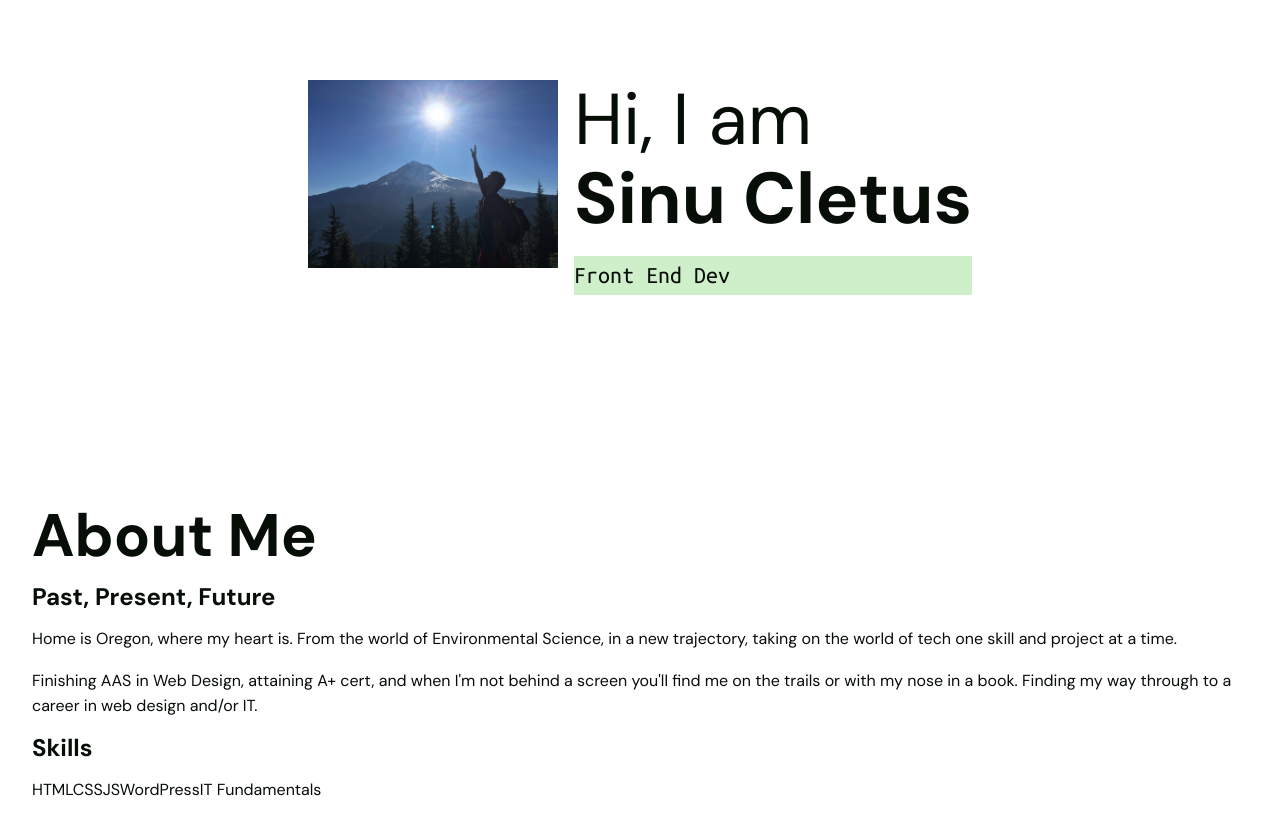
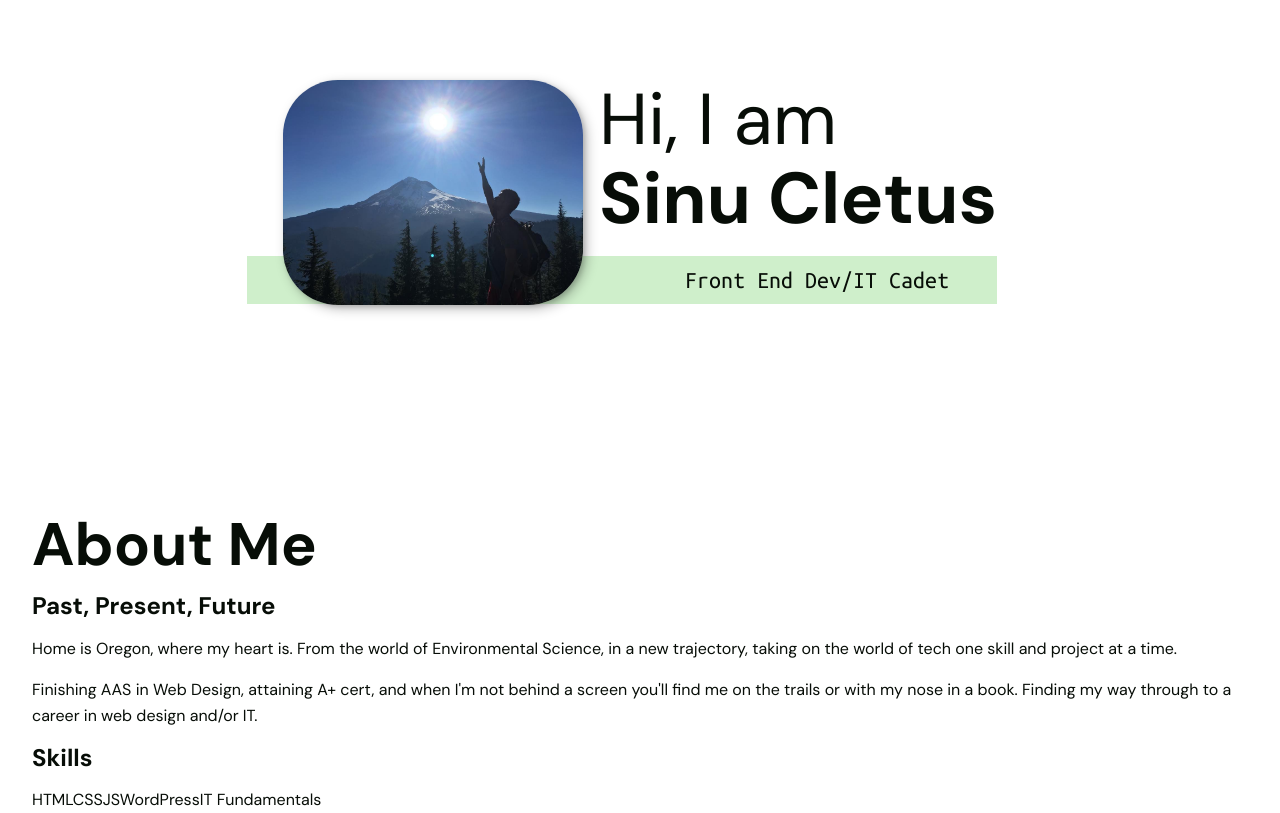
Before and after one commit to sinuCletus/portfolio, a plain HTML site: page index.html in a window 1280 px wide. Shown: the top 813 px of the page. Drawn offline with nearby package versions, Linux system fonts and the light colour scheme.

Commit message:
Add CSS Styling to finish layout of Introduction Section
The image in the introduction section is now positioned correctly
as well as the subtitle and title. The subtitle now has added
padding and calculated width to make it stretch out the full
width of the introduction section. It sits behind the image now
which has an z-index of 2 to keep it infront of the subtitle
content.

Toying with these positions will come later after the
other sections are also 90% done like this section is.

```diff
--- a/index.css
+++ b/index.css
@@ -27,6 +27,10 @@
     --clr-light: #fff;
     --clr-dark: #070d07;
     --clr-accent: #cfefcb;
+
+    /* box shadow */
+    --box-sh: .25em .25em .75em rgba(0,0,0,.25),
+              .125em .125em .25em rgba(0,0,0,.15);
 }
 
 @media (min-width: 800px) {
@@ -96,31 +100,39 @@
  .sectionSubtitle {
     margin: 0;
     font-size: var(--fs-h3);
+    padding: .2em 2em;
  }
 
  .sectionSubtitleIntro {
     background: var(--clr-accent);
     font-family: var(--ff-secondary);
     margin-bottom: 2em;
+    display: inline-block;
 }
 
-/* Header Styles */
+/* Header LAYOUT Styles */
 
 header {
     display: none;
 }
 
-/* Introduction Styles */
+/* Introduction LAYOUT Styles */
 
 .intro {
     position: relative;
+}
+
+.introImg {
+    border-radius: 55px;
+    box-shadow: var(--box-sh);
 }
 
 @media (min-width: 600px) {
 
     .introImg {
         grid-area: img;
-        min-width: 250px;
+        min-width: 300px;
+        z-index: 2;
     }
 
     .intro .sectionTitleIntro {
@@ -142,5 +154,15 @@ header {
         grid-template-columns: min-content max-content;
     }
 
+    .intro .sectionSubtitleIntro {
+        align-self: start;
+        grid-column: -1 / 1;
+        grid-row: 2;
+        text-align: end;
+        position: relative;
+        left: -1.5em;
+        width: calc(100% + 1.5em);
+    }
+}
 
-}
+/* About Me & Services LAYOUT */
--- a/index.html
+++ b/index.html
@@ -37,7 +37,7 @@
     <!-- Introduction -->
     <section class="intro" id="home">
         <h1 class="sectionTitle sectionTitleIntro">Hi, I am <strong>Sinu Cletus</strong></h1>
-        <p class="sectionSubtitle sectionSubtitleIntro">Front End Dev</p>
+        <p class="sectionSubtitle sectionSubtitleIntro">Front End Dev/IT Cadet</p>
         <img src="images/me.jpg" alt="my face" class="introImg">
     </section>
 
```
Also changed, not shown: images/rice-paper.png (added).
